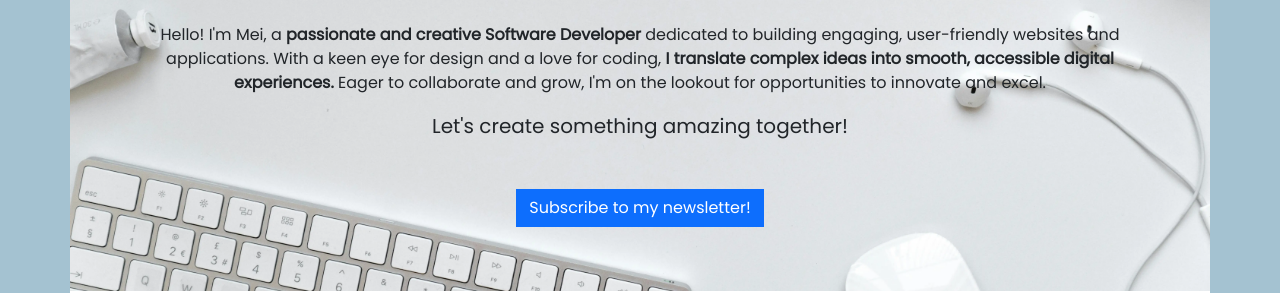
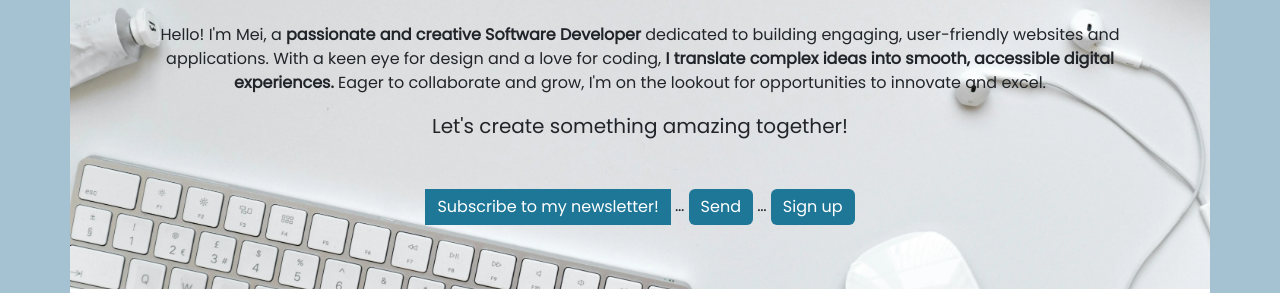
Before and after one commit to tyrkgithub/css-portfolio, a plain HTML site: page index.html in a window 1280 px wide. Shown: the part 308-601 px from the top of the page. Drawn offline with nearby package versions, Linux system fonts and the light colour scheme.

Commit message:
added final styling

```diff
--- a/assets/css/style.css
+++ b/assets/css/style.css
@@ -23,6 +23,18 @@
 .sharp-corners,
 .sharp-corners *{
     border-radius: 0px;
+}
+
+/* Buttons */
+
+.custom-button {
+    background-color: #1f7798;
+    border: #1f7798;
+}
+
+.custom-button:hover {
+    background-color: #1d6d8a;
+    border: #1d6d8a;
 }
 
 /* About section */
--- a/index.html
+++ b/index.html
@@ -62,11 +62,18 @@
                 </p>
                 <!-- mb-5 gives extra margin spacing under lead text -->
                 <p class="lead mb-5">Let's create something amazing together!</p>
-                <!-- Bootstrap modal button -->
-                <button type="button" class="btn btn-primary  sharp-corners" data-bs-toggle="modal"
-                    data-bs-target="#exampleModal">
-                    Subscribe to my newsletter!
-                </button>
+                <!-- Button trigger modal -->
+<button type="button" class="btn btn-primary sharp-corners custom-button" data-bs-toggle="modal"    data-bs-target="#exampleModal">
+    Subscribe to my newsletter!
+</button>
+
+…
+
+<button type="submit" class="btn btn-primary custom-button">Send</button>
+
+…
+
+<button type="submit" class="btn btn-primary custom-button">Sign up</button>
             </div>
         </section>
     </header>
```
